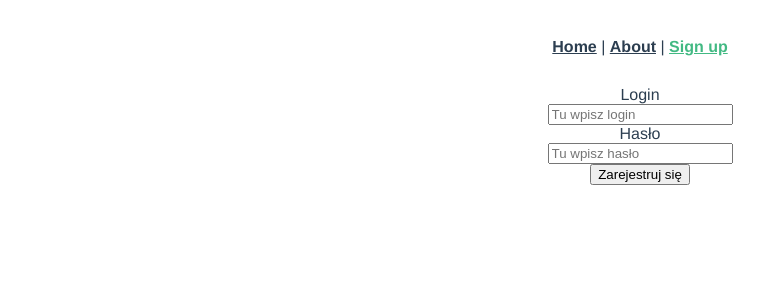
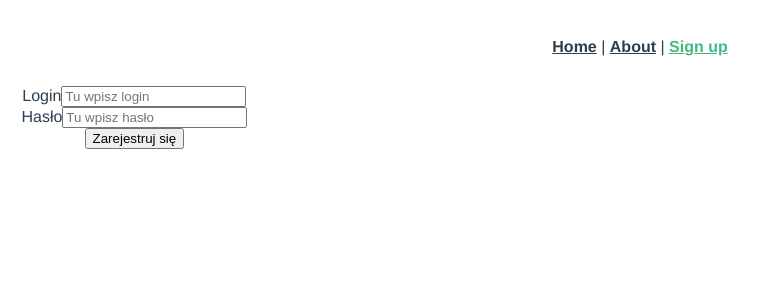
Before and after one commit to Wetido/PlayrV2, a Vue app in the folder frontend/: page /#/signup in a window 1280 px wide. Shown: the top 300 px of the page, without its empty margins (0-774 px from the left). Built offline with nearby package versions, Linux system fonts and the light colour scheme.

Commit message:
base grid layout css

```diff
--- a/frontend/src/App.vue
+++ b/frontend/src/App.vue
@@ -5,7 +5,7 @@
       <router-link to="/about">About</router-link> |
       <router-link to="/signup">Sign up</router-link>
     </div>
-    <router-view/>
+    <router-view />
   </div>
 </template>
 
@@ -30,4 +30,12 @@
     }
   }
 }
+.grid-container {
+  display: grid;
+  grid-template-columns: 0.4fr 1.6fr;
+  grid-template-rows: 1fr;
+  gap: 0px 0px;
+  height: 100vh;
+}
+
 </style>
--- a/frontend/src/views/signup/SignUp.vue
+++ b/frontend/src/views/signup/SignUp.vue
@@ -1,11 +1,13 @@
 <template>
-  <div>
+  <div class="grid-container">
+    <nav class="left-column">
       <label>Login</label>
       <input placeholder="Tu wpisz login" v-model="login" type="text" />
       <label>Hasło</label>
       <input placeholder="Tu wpisz hasło" v-model="password" type="password" />
       <label v-show="isWrongDataProvided">Wypełnij wszystkie pola!</label>
       <button @click="handleFormSubmit()" type="submit">Zarejestruj się</button>
+    </nav>
   </div>
 </template>
 
@@ -51,14 +53,4 @@ export default {
 </script>
 
 <style scoped>
-input,
-label,
-button {
-  display: block;
-  margin: 0 auto;
-}
-
-#wrong-password {
-  visibility: hidden;
-}
 </style>
```
Lines whose indentation alone changed are shown as unchanged.
